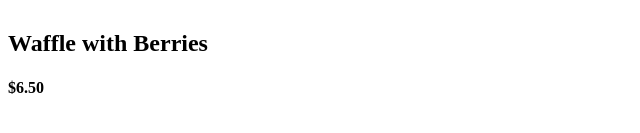
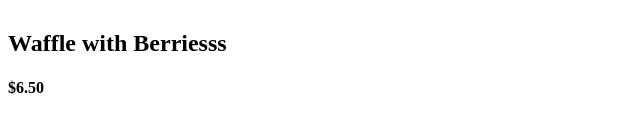
Before and after one commit to Geethu306/product-list-with-cart-main, a plain HTML site: page Index.html in a window 1280 px wide. Shown: the part 567-700 px from the top of the page, 0-640 px from the left. Drawn offline with Linux system fonts and the light colour scheme.

Commit message:
Beriess changes

```diff
--- a/Index.html
+++ b/Index.html
@@ -15,7 +15,7 @@
                 <button class="add-cart-btn"><img src="images/icon-add-to-cart.svg" alt="" class="add-cart-img">Add to cart</button>
             </div>
             <h4 class="waffle-text">Waffle</h4>
-            <h2>Waffle with Berries</h2>
+            <h2>Waffle with Berriesss</h2>
             <h4>$6.50</h4>
         </div>
     </div>
```
